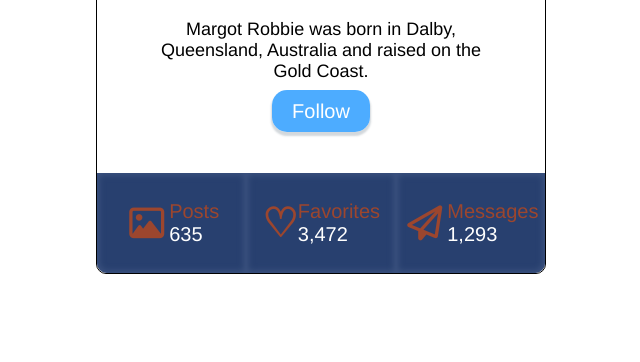
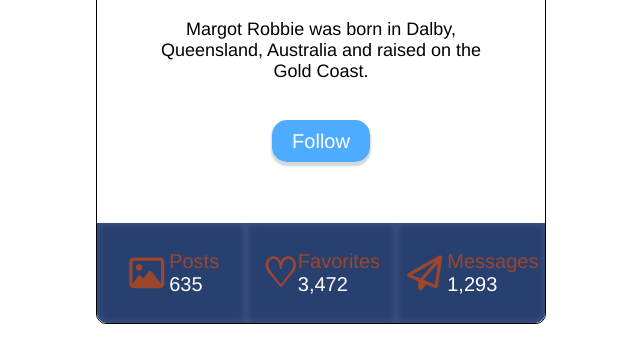
Before and after one commit to Crumpu/user-card, a plain HTML site: page index.html in a window 1280 px wide. Shown: the part 410-772 px from the top of the page, without its empty margins (319-959 px from the left). Drawn offline with Linux system fonts and the light colour scheme.

Commit message:
add padding for button

```diff
--- a/index.html
+++ b/index.html
@@ -32,9 +32,9 @@
     <div class="user-info">
       <h2>Margot Robbie</h2>
       <p>Margot Robbie was born in Dalby, Queensland, Australia and raised on the Gold Coast.</p>
+     <div class="btn">
       <a href="https://www.instagram.com/margotrobbieofficial" class="btn-follow">Follow</a>
-
-
+     </div>
     </div>
 
   </main>
--- a/style/style.css
+++ b/style/style.css
@@ -54,8 +54,12 @@ a {
   object-position: 0 -90px;
 }
 
+.btn {
+  padding-top: 30px;
+}
+
 .user-info {
-  margin: 50px auto;
+  margin: 50px auto 70px auto;
   text-align: center;
   width: 80%;
   font-size: 18px;
@@ -63,7 +67,6 @@ a {
 
 .btn-follow {
   padding: 10px 20px;
-  margin: 20px auto;
   border-radius: 15px;
   box-shadow: 0px 3px 2px 1px rgba(34, 60, 80, 0.2);
   background-color: rgb(77, 172, 255);
```
